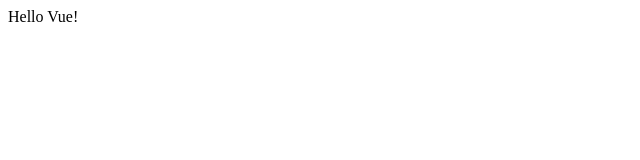
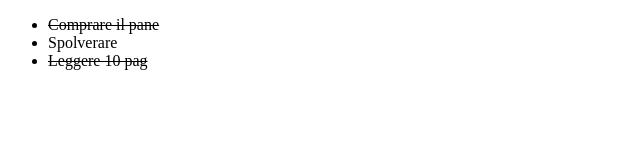
Before and after one commit to annaritadituri/vue-todolist, a plain HTML site: page index.html in a window 1280 px wide. Shown: the whole page, without its empty margins (0-640 px from the left). Drawn offline with nearby package versions, Linux system fonts and the light colour scheme.

Commit message:
Milestone 1

```diff
--- /dev/null
+++ b/css/style.css
@@ -0,0 +1,3 @@
+.checked {
+    text-decoration: line-through;
+}
--- a/index.html
+++ b/index.html
@@ -3,11 +3,23 @@
 <head>
     <meta charset="UTF-8">
     <meta name="viewport" content="width=device-width, initial-scale=1.0">
+    <link rel="stylesheet" href="css/style.css">
     <title>Vue TODO List</title>
 </head>
 <body>
 
-    <div id="app">{{ message }}</div>
+    <div id="app">
+
+        <ul>
+            <li
+                v-for="item in toDoList"
+                :class="{checked: item.done}"
+            >
+                {{ item.text }}
+            </li>
+        </ul>
+
+    </div>
 
 
     <!--inclusion js-->
--- a/js/main.js
+++ b/js/main.js
@@ -7,7 +7,24 @@ const { createApp } = Vue
   createApp({
     data() {
       return {
-        message: 'Hello Vue!'
+
+        toDoList: [
+            {
+                text: 'Comprare il pane',
+                done: true,
+            },
+
+            {
+                text: 'Spolverare',
+                done: false,
+            },
+
+            {
+                text: 'Leggere 10 pag',
+                done: true,
+            },
+        ],
+
       }
     }
   }).mount('#app')
```
Also changed, not shown: 1 other file.
